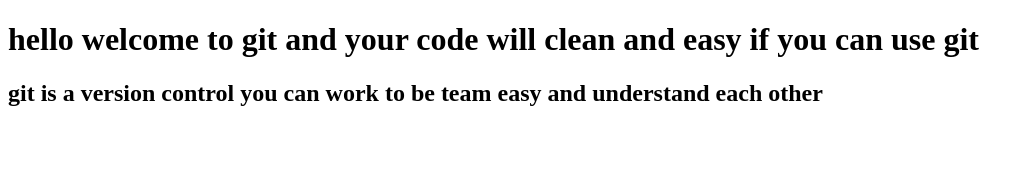
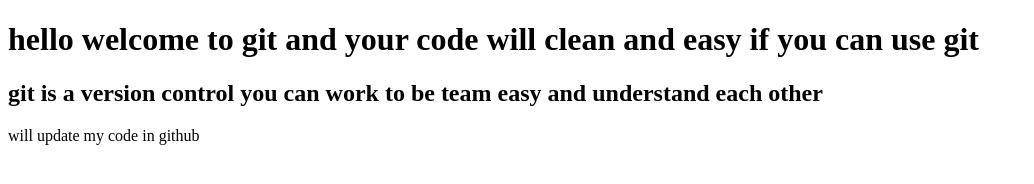
Before and after one commit to kongmeng-123/learn-github2, a plain HTML site: page learning_git.html in a window 1280 px wide. Shown: the whole page, without its empty margins (0-1034 px from the left). Drawn offline with Linux system fonts and the light colour scheme.

Commit message:
update my code

```diff
--- a/learning_git.html
+++ b/learning_git.html
@@ -8,5 +8,6 @@
 <body>
     <h1>hello welcome to git and your code will clean and easy if you can use git</h1>
     <h2>git is a version control you can work to be team easy and understand each other </h2>
+    <p>will update my code in github</p>
 </body>
 </html>
```
